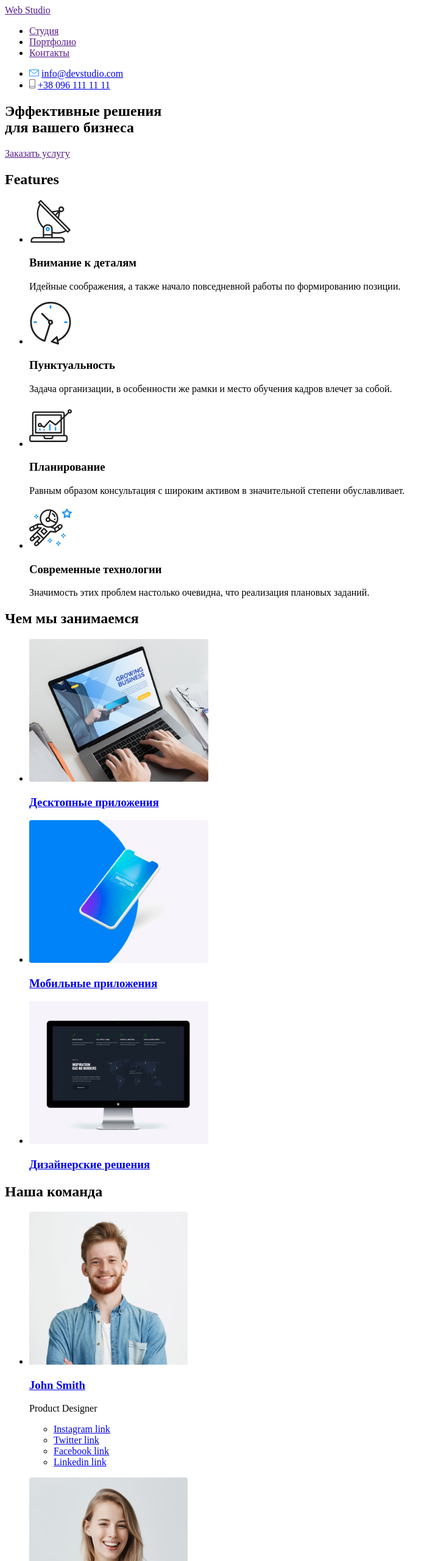
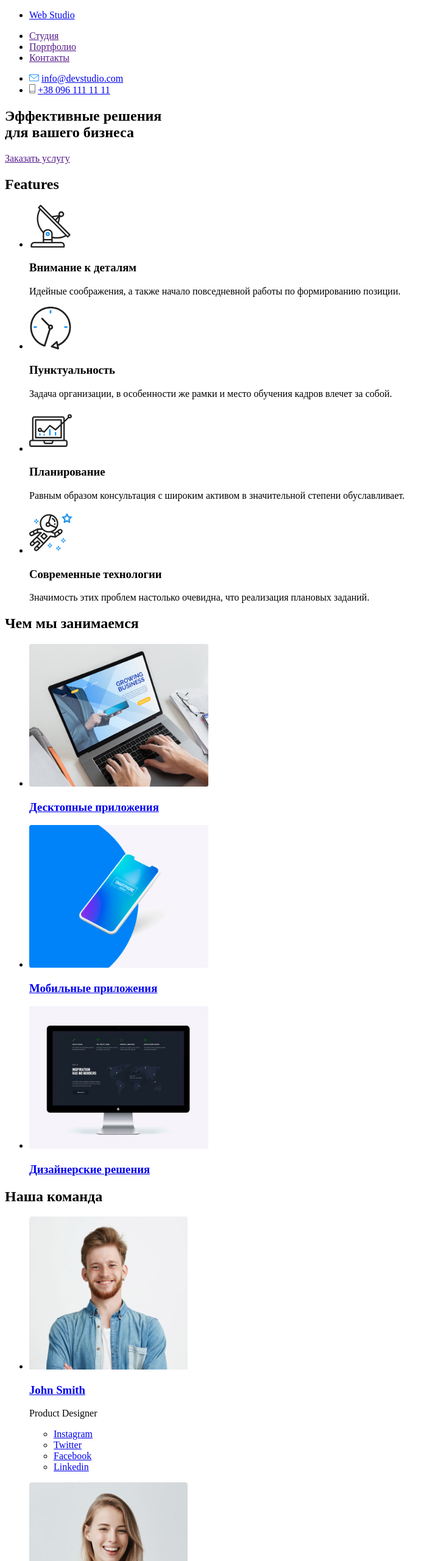
Before and after one commit to gprokopiv/goit-markup-hw-01, a plain HTML site: page index.html in a window 1280 px wide. Shown: the top 2560 px of the page at 61% size, without its empty margins (0-719 px from the left). Drawn offline with Linux system fonts and the light colour scheme.

Commit message:
web studio final re-assignment

```diff
--- a/index.html
+++ b/index.html
@@ -1,15 +1,19 @@
 <!DOCTYPE html>
 <html lang="ru">
+
 <head>
     <meta charset="UTF-8">
     <meta name="viewport" content="width=device-width, initial-scale=1.0">
     <title>Document</title>
 </head>
+
 <body>
-    <!---шапка сайта-->
+    <!---the header of the site-->
     <header>
         <nav>
-        <a href=""> Web Studio</a>
+            <ul>
+                <li><a href="#"><span>Web</span> Studio</a></li>
+            </ul>
             <ul>
                 <li><a href="">Студия</a></li>
                 <li><a href="">Портфолио</a></li>
@@ -17,199 +21,183 @@
             </ul>
         </nav>
         <ul>
-                <li><img src="./images/envelope.svg" alt="envelope_icon"/>
-                <a href="mailto:info@devstudio.com">info@devstudio.com</a></li>
             <li>
-                <img src="./images/smartphone.svg" alt="smartphone icon"/>
-                <a href="tel:+38-096-111-11-11">+38 096 111 11 11</a></li>
-
+                <img src="./images/envelope.svg" alt="envelope_icon" />
+                <a href="mailto:info@devstudio.com">info@devstudio.com</a>
+            </li>
+            <li>
+                <img src="./images/smartphone.svg" alt="smartphone icon" />
+                <a href="tel:+38-096-111-11-11">+38 096 111 11 11</a>
+            </li>
         </ul>
     </header>
     <main>
-    <!---герой-->
-    <div>
+        <!---hero-->
         <section>
-              <h1>Эффективные решения <br/> для вашего бизнеса</h1>
-            <a href= "">Заказать услугу</a>
+            <h1>Эффективные решения <br /> для вашего бизнеса</h1>
+            <a href="">Заказать услугу</a>
         </section>
-    </div>
-     <!---особливості-->
-    <div>
+        <!---features-->
         <section>
             <h2>Features</h2>
             <ul>
-                    <li> <img src="./images/antenna_1.svg" alt="антенна"/>
+                <li>
+                    <img src="./images/antenna_1.svg" alt="антенна" />
                     <h3>Внимание к деталям</h3>
                     <p>Идейные соображения, а также начало повседневной работы по формированию позиции.</p>
                 </li>
 
                 <li>
-                        <img src="./images/clock_1.svg" alt="часы"/>
+                    <img src="./images/clock_1.svg" alt="часы" /></li>
                     <h3>Пунктуальность</h3>
                     <p>Задача организации, в особенности же рамки и место обучения кадров влечет за собой.</p>
                 </li>
 
                 <li>
-                        <img src="./images/diagram_1.svg" alt="диафрагма"/>
+                    <img src="./images/diagram_1.svg" alt="диафрагма" />
                     <h3>Планирование</h3>
                     <p>Равным образом консультация с широким активом в значительной степени обуславливает.</p>
                 </li>
                 <li>
-                        <img src="./images/astronaut_1.svg" alt="астронавт"/>
+                    <img src="./images/astronaut_1.svg" alt="астронавт" />
                     <h3>Современные технологии</h3>
                     <p>Значимость этих проблем настолько очевидна, что реализация плановых заданий.</p>
                 </li>
             </ul>
         </section>
-         </div>
-    <!---чим займаються-->
-    <div>
+
+        <!---what we do-->
         <section>
             <h2>Чем мы занимаемся</h2>
             <ul>
                 <li>
                     <a href="#">
-                        <img src= "./images/laptop.jpg" alt="комп" width="294"/>
+                        <img src="./images/laptop.jpg" alt="комп" width="294" />
                         <h3>Десктопные приложения</h3>
                     </a>
                 </li>
                 <li>
                     <a href="#">
-                        <img src= "./images/mobile.jpg" alt="телефон" width="294"/>
+                        <img src="./images/mobile.jpg" alt="телефон" width="294" />
                         <h3>Мобильные приложения</h3>
                     </a>
                 </li>
                 <li>
                     <a href="#">
-                        <img src= "./images/monitor.jpg" alt="дизайн" width="294"/>
+                        <img src="./images/monitor.jpg" alt="дизайн" width="294" />
                         <h3>Дизайнерские решения</h3>
                     </a>
                 </li>
             </ul>
         </section>
-    </div>
-    <!---команда-->
-    <div>
+        <!---team -->
         <section>
             <h2>Наша команда</h2>
             <ul>
                 <li>
                     <a href="#">
-                        <img src="./images/John_Smith.jpg" alt="фото" width="260"/>
+                        <img src="./images/John_Smith.jpg" alt="John Smit" width="260" />
                         <h3>John Smith</h3>
                     </a>
                     <p>Product Designer</p>
                     <ul>
-                        <li><a href="#" aria-label="Instagram"> Instagram link</a></li>
-                        <li><a href="#" aria-label="Twitter"> Twitter link</a></li>
-                        <li><a href="#" aria-label="Facebook"> Facebook link</a></li>
-                        <li><a href="#" aria-label="Linkedin"> Linkedin link</a></li>
+                        <li><a href="#" aria-label="Instagram"> Instagram</a></li>
+                        <li><a href="#" aria-label="Twitter"> Twitter</a></li>
+                        <li><a href="#" aria-label="Facebook"> Facebook</a></li>
+                        <li><a href="#" aria-label="Linkedin"> Linkedin</a></li>
                     </ul>
                 </li>
             </ul>
             <ul>
                 <li>
                     <a href="#">
-                        <img src="./images/Marta_Stewart.jpg" alt="фото" width="260"/>
+                        <img src="./images/Marta_Stewart.jpg" alt="Marta Stewart" width="260" />
                         <h3>Marta Stewart</h3>
                     </a>
                     <p>Frontend Developer</p>
                     <ul>
-
-                        <li><a href="#" aria-label="Instagram"> Instagram link</a></li>
-                        <li><a href="#" aria-label="Twitter"> Twitter link</a></li>
-                        <li><a href="#" aria-label="Facebook"> Facebook link</a></li>
-                        <li><a href="#" aria-label="Linkedin"> Linkedin link</a></li>
+                        <li><a href="#" aria-label="Instagram"> Instagram</a></li>
+                        <li><a href="#" aria-label="Twitter"> Twitter</a></li>
+                        <li><a href="#" aria-label="Facebook"> Facebook</a></li>
+                        <li><a href="#" aria-label="Linkedin"> Linkedin</a></li>
                     </ul>
                 </li>
             </ul>
             <ul>
                 <li>
                     <a href="#">
-                        <img src="./images/Robert_Jakis.jpg" alt="фото" width="260"/>
+                        <img src="./images/Robert_Jakis.jpg" alt="Robert Jakis" width="260" />
                         <h3>Robert Jakis</h3>
                     </a>
                     <p>Marketing</p>
                     <ul>
-                        <li><a href="#" aria-label="Instagram"> Instagram link</a></li>
-                        <li><a href="#" aria-label="Twitter"> Twitter link</a></li>
-                        <li><a href="#" aria-label="Facebook"> Facebook link</a></li>
-                        <li><a href="#" aria-label="Linkedin"> Linkedin link</a></li>
+                        <li><a href="#" aria-label="Instagram"> Instagram</a></li>
+                        <li><a href="#" aria-label="Twitter"> Twitter</a></li>
+                        <li><a href="#" aria-label="Facebook"> Facebook</a></li>
+                        <li><a href="#" aria-label="Linkedin"> Linkedin</a></li>
                     </ul>
                 </li>
             </ul>
         </section>
-    </div>
-    <!--постійні клієнти-->
-    <div>
+        <!--permanent clients-->
         <section>
             <h2>Постоянные клиенты</h2>
             <ul>
                 <li>
-                    <a href="#"> <img src="./images/Client_1.svg" alt="клиент1"/></a>
+                    <a href="#"> <img src="./images/Client_1.svg" alt="клиент1" /></a>
                 </li>
                 <li>
-                    <a href="#"> <img src="./images/Client_2.svg" alt="клиент2"/></a>
+                    <a href="#"> <img src="./images/Client_2.svg" alt="клиент2" /></a>
                 </li>
                 <li>
-                    <a href="#"> <img src="./images/Client_3.svg" alt="клиент3"/></a>
+                    <a href="#"> <img src="./images/Client_3.svg" alt="клиент3" /></a>
                 </li>
                 <li>
-                    <a href="#"> <img src="./images/Client_4.svg" alt="клиент4"/></a>
+                    <a href="#"> <img src="./images/Client_4.svg" alt="клиент4" /></a>
                 </li>
                 <li>
-                    <a href="#"> <img src="./images/Client_5.svg" alt="клиент5"/></a>
+                    <a href="#"> <img src="./images/Client_5.svg" alt="клиент5" /></a>
                 </li>
                 <li>
-                    <a href="#"> <img src="./images/Client_6.svg" alt="клиент6"/></a>
+                    <a href="#"> <img src="./images/Client_6.svg" alt="клиент6" /></a>
                 </li>
             </ul>
         </section>
-    </div>
+    </main>
 
-</main>
-    <!---футер-->
-
+    <!---footer-->
     <footer>
-        <!---адрес-->
-        <div>
+        <!---address-->
         <section>
-            <a href=""> Web Studio</a>
+            <a href="#"> <span>Web</span> Studio</a>
             <address>
                 <p>г. Киев, пр-т Леси Украинки, 26<br />
                     <a href="mailto:info@example.com">info@example.com</a><br />
                     <a href="tel:+38-096-111-11-11">+38 096 111 11 11</a><br /></p>
             </address>
         </section>
-        </div>
-       <!---соц мережі-->
+        <!---social networks-->
 
-        <div>
             <section>
                 <p><b>присоединяйтесь</b></p>
                 <ul>
-                <li><a href="#" aria-label="Instagram"> Instagram link</a></li>
-                <li><a href="#" aria-label="Twitter"> Twitter link</a></li>
-                <li><a href="#" aria-label="Facebook"> Facebook link</a></li>
-                <li><a href="#" aria-label="Linkedin"> Linkedin link</a></li>
+                    <li><a href="#" aria-label="Instagram"> Instagram</a></li>
+                    <li><a href="#" aria-label="Twitter"> Twitter</a></li>
+                    <li><a href="#" aria-label="Facebook"> Facebook</a></li>
+                    <li><a href="#" aria-label="Linkedin"> Linkedin</a></li>
 
                 </ul>
             </section>
-        </div>
 
-     <!---підписка-->
-        <div>
+        <!---subscription-->
             <section>
                 <p><b>Подпишитесь на рассылку</b></p>
                 <input placeholder="E-mail">
                 <button>Подписаться</button>
             </section>
-        </div>
-
-
-
 
         <p>2020 | Developed by GoIT Students </p>
     </footer>
 </body>
+
 </html>
```
Lines whose indentation alone changed are shown as unchanged.
